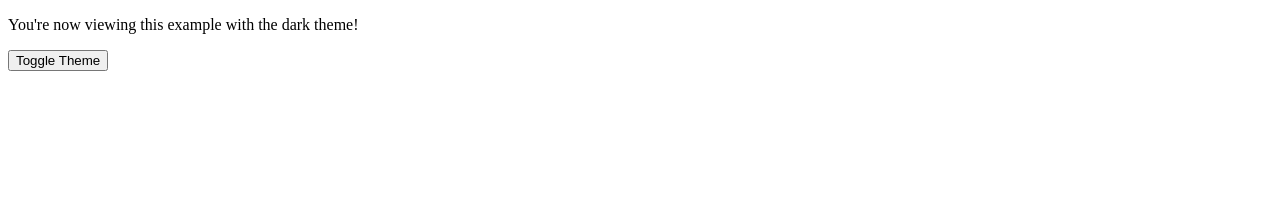
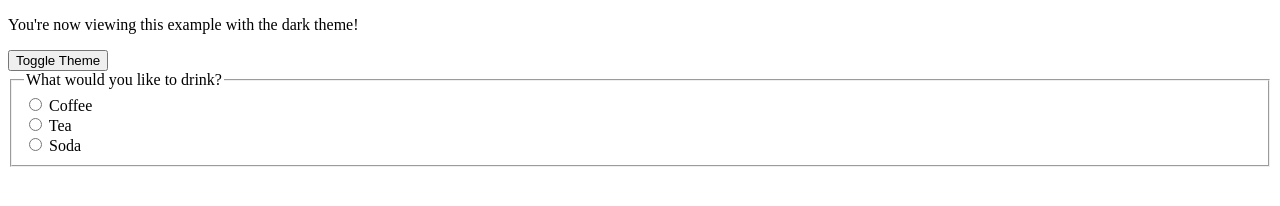
Before and after one commit to bradleydoyle24/theme-example, a plain HTML site: page index.html in a window 1280 px wide. Drawn offline with Linux system fonts and the light colour scheme.

Commit message:
final commit

```diff
--- a/index.html
+++ b/index.html
@@ -11,5 +11,24 @@
     <p>You're now viewing this example with the <span class='theme-name'>dark</span> theme!</p>
     <button class="theme-toggle">Toggle Theme</button>
   </div>
+
+  <fieldset>
+    <legend>What would you like to drink?</legend>
+
+    <div>
+      <input type="radio" name="drink" id="coffee" value="coffee">
+      <label for="coffee">Coffee</label>
+    </div>
+
+    <div>
+      <input type="radio" name="drink" id="tea" value="tea">
+      <label for="tea">Tea</label>
+    </div>
+
+    <div>
+      <input type="radio" name="drink" id="soda" value="soda">
+      <label for="soda">Soda</label>
+    </div>
+  </fieldset>
 </body>
 </html>
```
